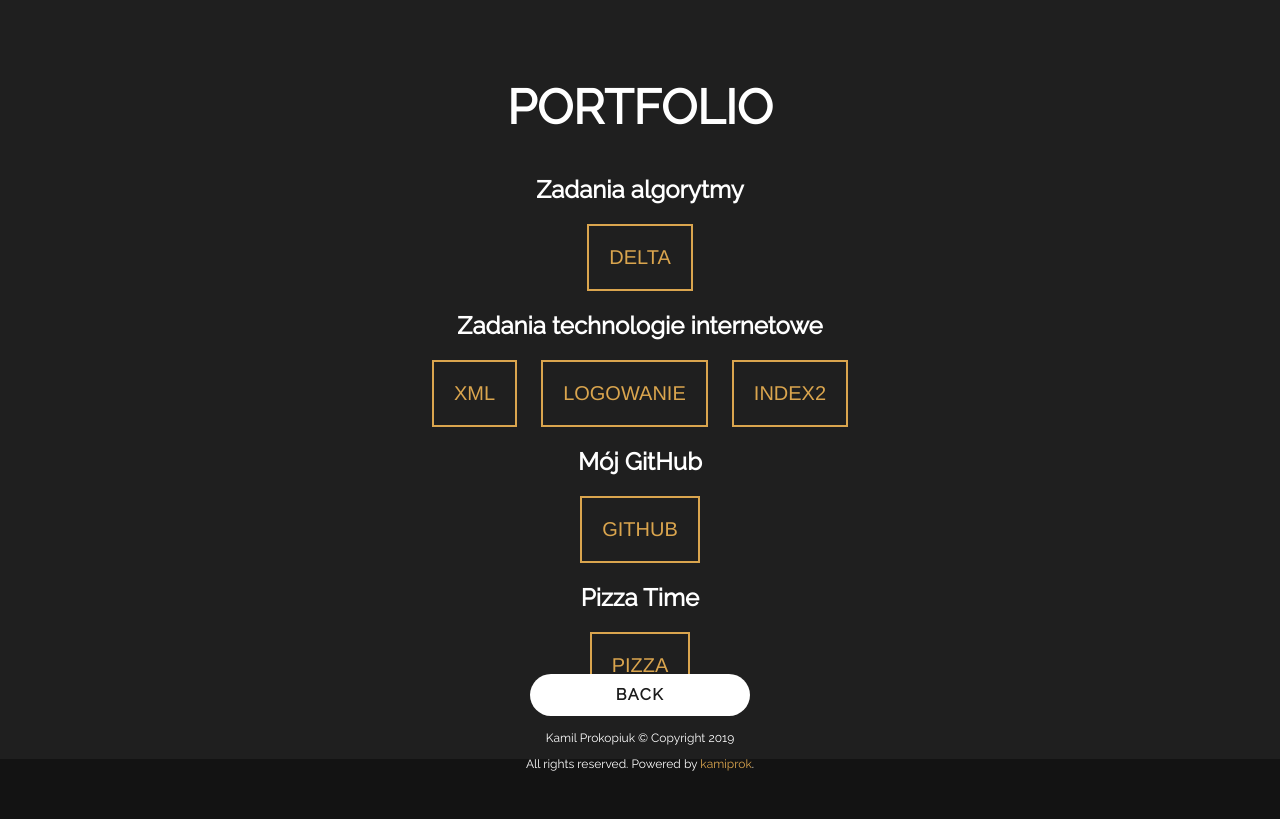
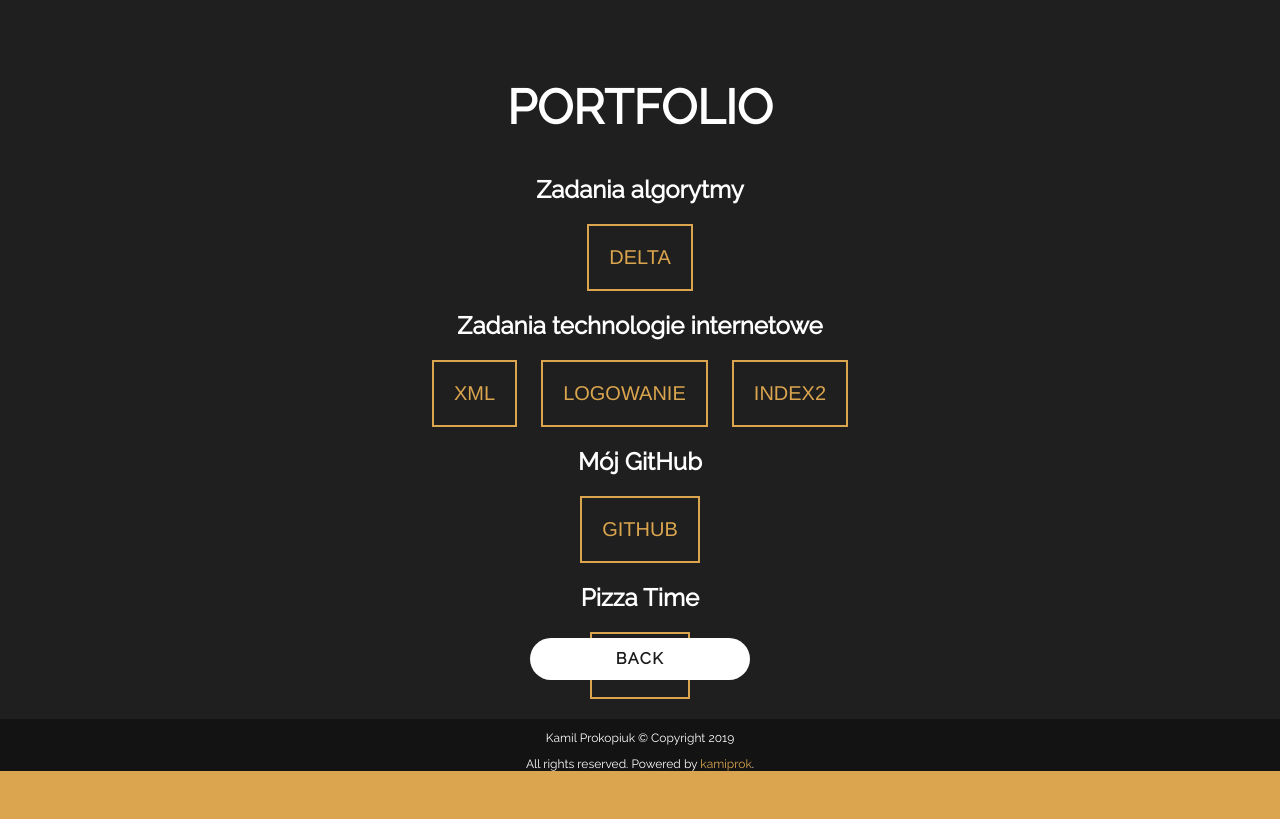
Before and after one commit to kamiprok/kamiprok.github.io, a PHP site: page / in a window 1280 px wide. Shown: the part 2401-3220 px from the top of the page. After the commit the page ends 3172 px from the top, so only its background shows below. Run offline with PHP 8.4, Linux system fonts and the light colour scheme; some libraries are stand-ins or nearby versions.

Commit message:
pizza time

```diff
--- a/styles.css
+++ b/styles.css
@@ -225,7 +225,7 @@ h6 {
     left: 0;
     right: 0;
     margin: auto;
-    height: 95%;
+    height: 90%;
     max-width: 100%;
     text-align: center;
 }
@@ -249,7 +249,7 @@ h6 {
     position: absolute;
     top: 390%;
     left: 0;
-    height: 100px;
+    height: 50px;
     width: 100%;
     text-align: center;
 }
@@ -562,7 +562,6 @@ h1:hover {
     padding-bottom: 20px;
     margin-top: 20px;
     margin-bottom: 20px;
-    margin: 20px;
     background: #daa54e;
 }
 
@@ -580,6 +579,7 @@ h1:hover {
     padding-bottom: 20px;
     margin-top: 20px;
     margin-bottom: 20px;
+    height: 200px;
 }
 
 .wyniki2 {
@@ -588,6 +588,7 @@ h1:hover {
     padding-bottom: 20px;
     margin-top: 20px;
     margin-bottom: 20px;
+    height: 200px;
 }
 
 #tak1 {
```
